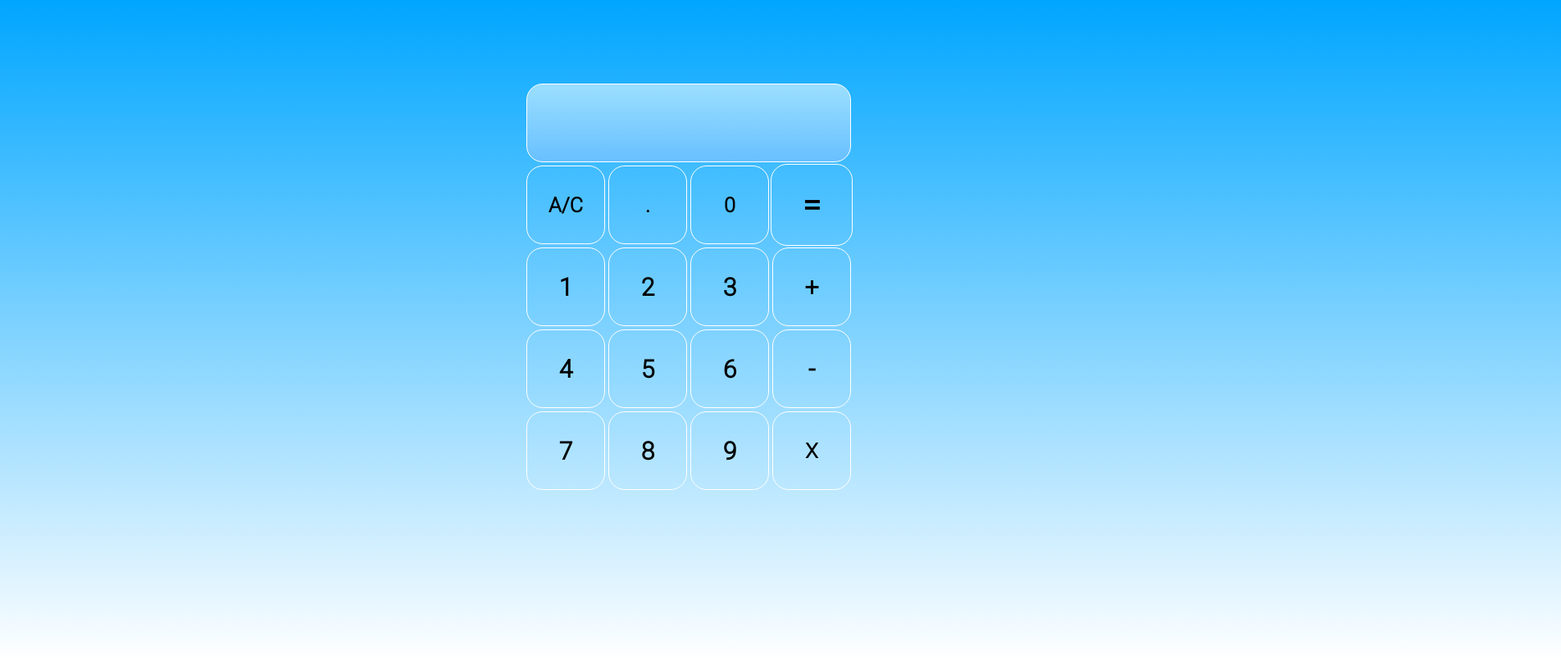
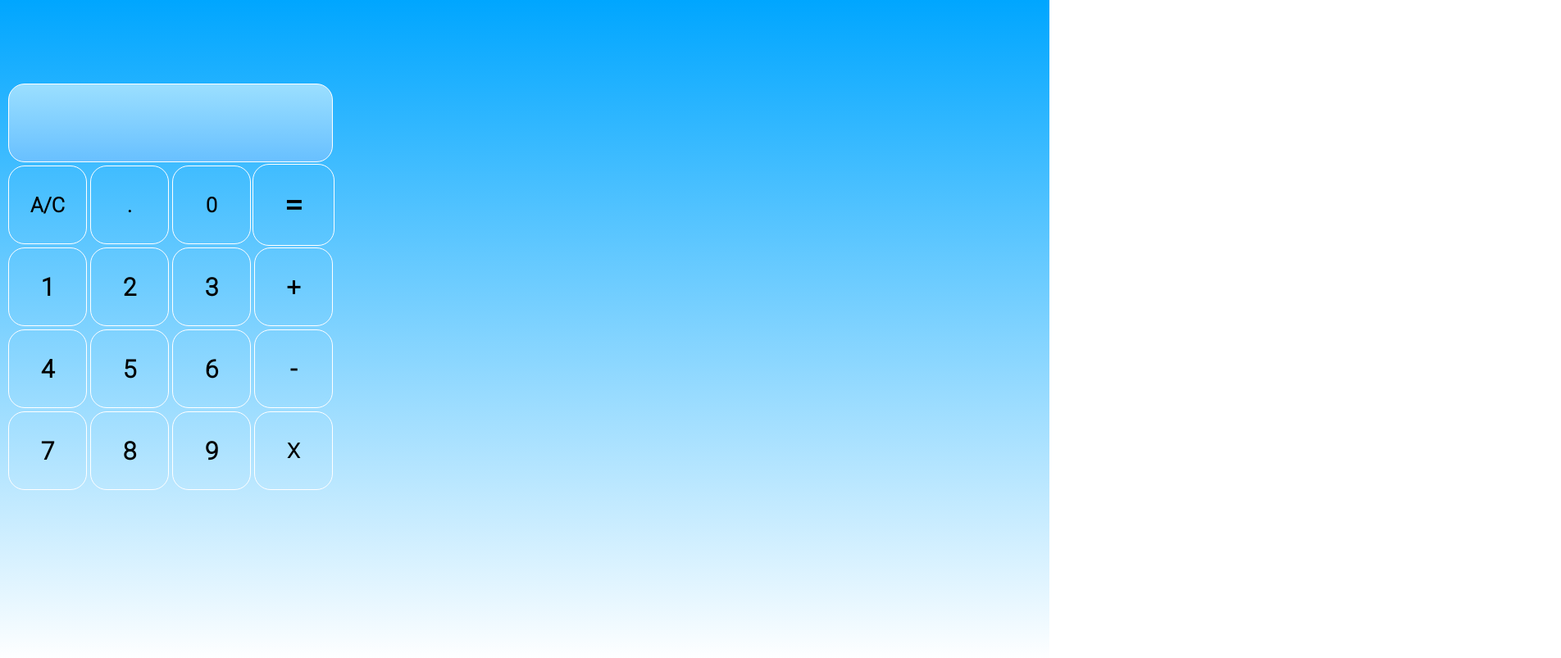
Before and after one commit to noobprojecttracker/JavaScript-Calculator, a plain HTML site: page index.html in a window 1280 px wide. Shown: the whole page at 82% size, 1904 px wide, since content can reach past the window. Drawn offline with Linux system fonts and the light colour scheme.

Commit message:
Update styles.css
Changing screen alignment

```diff
--- a/styles.css
+++ b/styles.css
@@ -5,7 +5,7 @@
     grid-template-rows: 100px 100px 100px 100px 100px;
     grid-template-columns: 100px 100px 100px 100px 100px;
     text-align: center;
-    translate: 50%;
+    translate: 0%;
     text-align: center;
     line-height: 100px;
     margin-top: 0px;
@@ -16,7 +16,7 @@
     grid-template-rows: 100px 100px;
     grid-template-columns: 100px 100px 100px 100px;
     text-align: center;
-    translate: 50%;
+    translate: 0%;
     line-height: 50px;
     margin-top: 100px;
 }
```
